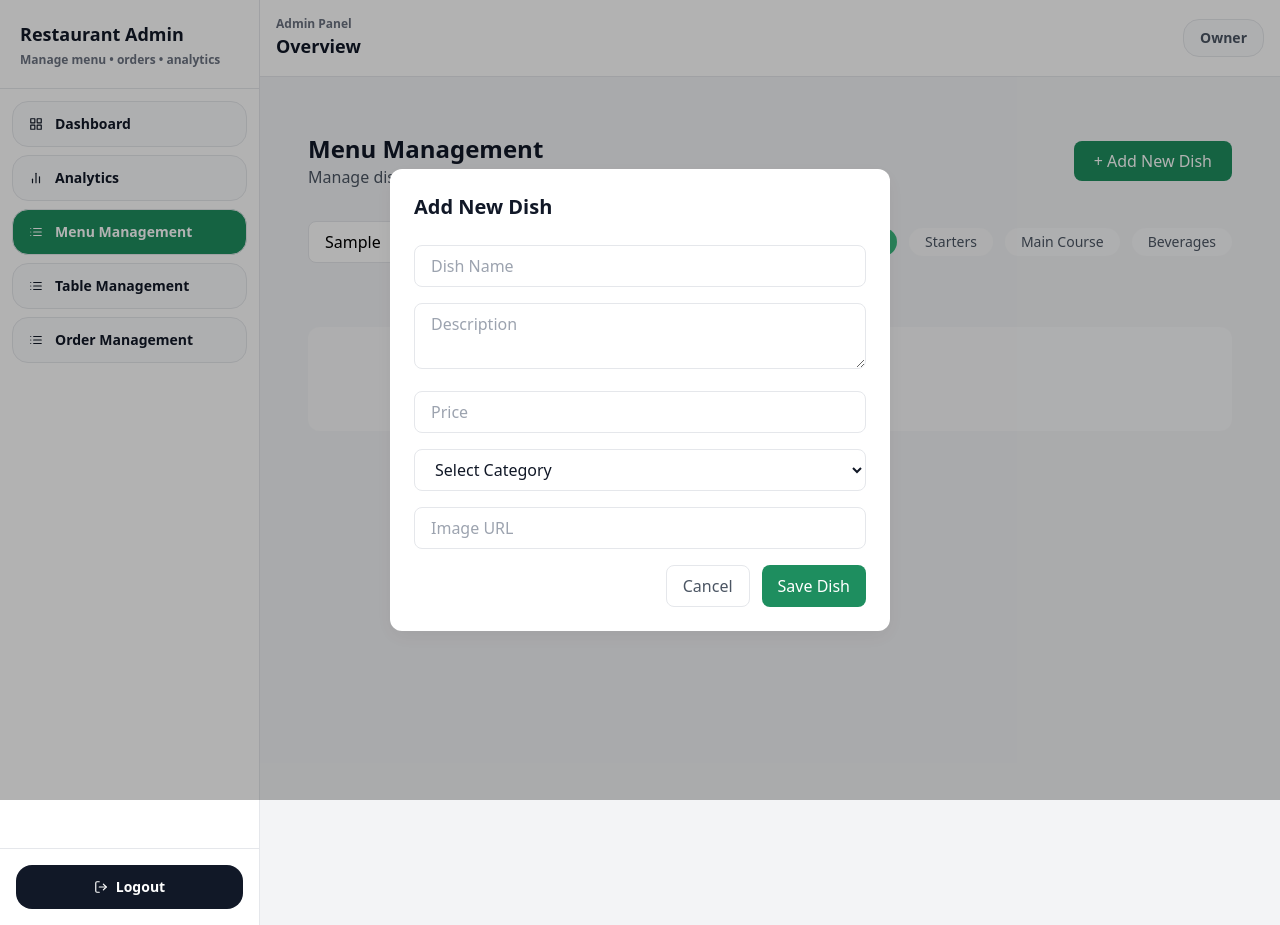
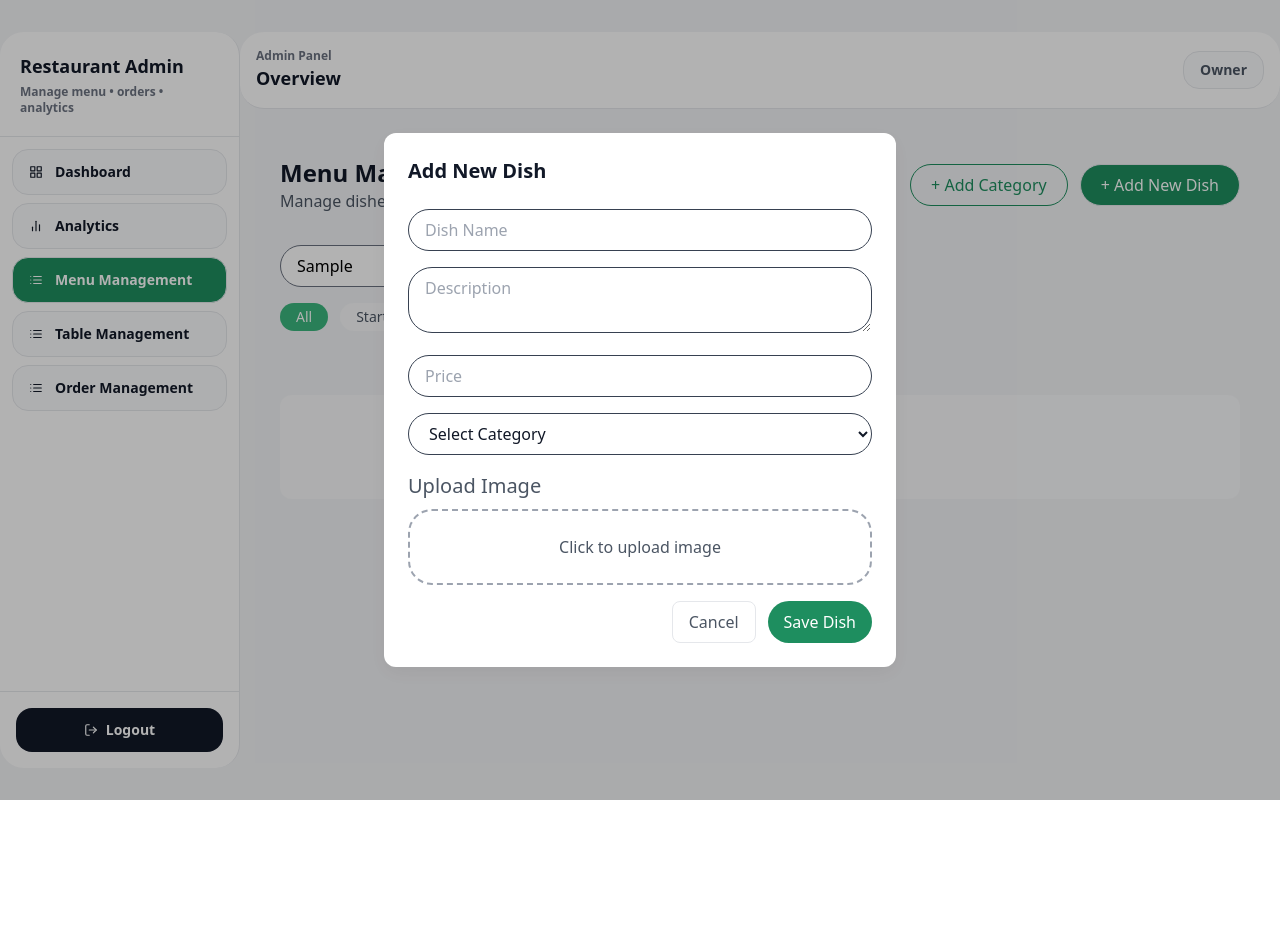
Before and after one commit to Tiger8605/frontend-admin, a React (Vite) app: page /admin/menu in a window 1280 px wide. Both pictures are taken after typing "Sample" into the empty fields and a click on the button "+ Add New Dish". After the commit the page ends 800 px from the top, so only its background shows below. Built offline with nearby package versions, Linux system fonts and the light colour scheme.

Commit message:
feat: MenuManagement Page UI and added features

```diff
--- a/src/screens/MenuManagement.tsx
+++ b/src/screens/MenuManagement.tsx
@@ -1,5 +1,5 @@
 import React, { useState } from "react";
-import { colors } from "../common/colors";
+import { colors } from "../common/Colors";
 
 type Category = {
   id: number;
@@ -15,6 +15,16 @@ type Dish = {
   image: string;
   available: boolean;
 };
+
+type DishForm = {
+  name: string;
+  description: string;
+  price: number | "";
+  categoryId: number | "";
+  image: string;
+};
+
+const defaultImage = "/foodimage.jpg";
 
 const MenuManagement: React.FC = () => {
   /* -------------------- STATES -------------------- */
@@ -32,7 +42,7 @@ const MenuManagement: React.FC = () => {
       description: "Delicious grilled paneer cubes",
       price: 250,
       categoryId: 1,
-      image: "https://source.unsplash.com/200x200/?paneer",
+      image: defaultImage,
       available: true,
     },
     {
@@ -41,7 +51,7 @@ const MenuManagement: React.FC = () => {
       description: "Aromatic basmati rice with spices",
       price: 180,
       categoryId: 2,
-      image: "https://source.unsplash.com/200x200/?biryani",
+      image: defaultImage,
       available: false,
     },
   ]);
@@ -49,9 +59,16 @@ const MenuManagement: React.FC = () => {
   const [selectedCategory, setSelectedCategory] = useState<number | null>(null);
   const [search, setSearch] = useState("");
 
+  const [isCategoryModalOpen, setIsCategoryModalOpen] = useState(false);
+  const [newCategoryName, setNewCategoryName] = useState("");
+  const [categoryError, setCategoryError] = useState("");
+
+  const [editingDishId, setEditingDishId] = useState<number | null>(null);
+
   /* -------------------- FILTER LOGIC -------------------- */
 
-  const filteredDishes = dishes.filter((dish) => {
+  const filteredDishes = React.useMemo(() => {
+    return dishes.filter((dish) => {
       const matchesCategory = selectedCategory
         ? dish.categoryId === selectedCategory
         : true;
@@ -62,14 +79,15 @@ const MenuManagement: React.FC = () => {
 
       return matchesCategory && matchesSearch;
     });
+  }, [dishes, selectedCategory, search]);
 
   /* -------------------- ACTIONS -------------------- */
 
   const toggleAvailability = (id: number) => {
     setDishes((prev) =>
       prev.map((dish) =>
-        dish.id === id ? { ...dish, available: !dish.available } : dish
-      )
+        dish.id === id ? { ...dish, available: !dish.available } : dish,
+      ),
     );
   };
 
@@ -77,25 +95,137 @@ const MenuManagement: React.FC = () => {
     setDishes((prev) => prev.filter((dish) => dish.id !== id));
   };
 
-
   const [isModalOpen, setIsModalOpen] = useState(false);
 
-const [newDish, setNewDish] = useState({
+  const [newDish, setNewDish] = useState<DishForm>({
     name: "",
     description: "",
     price: "",
     categoryId: "",
     image: "",
   });
+
+  const handleSaveDish = () => {
+    if (
+      newDish.name.trim() === "" ||
+      newDish.price === "" ||
+      newDish.categoryId === ""
+    ) {
+      return;
+    }
+
+    if (editingDishId) {
+      // 🔁 UPDATE EXISTING DISH
+      setDishes((prev) =>
+        prev.map((dish) =>
+          dish.id === editingDishId
+            ? {
+                ...dish,
+                name: newDish.name,
+                description: newDish.description,
+                price: Number(newDish.price),
+                categoryId: Number(newDish.categoryId),
+                image: newDish.image || defaultImage,
+              }
+            : dish,
+        ),
+      );
+    } else {
+      // ➕ ADD NEW DISH
+      const dishToAdd: Dish = {
+        id: Date.now(),
+        name: newDish.name,
+        description: newDish.description,
+        price: Number(newDish.price),
+        categoryId: Number(newDish.categoryId),
+        image: newDish.image || defaultImage,
+        available: true,
+      };
+
+      setDishes((prev) => [...prev, dishToAdd]);
+    }
+
+    // Reset form
+    setNewDish({
+      name: "",
+      description: "",
+      price: "",
+      categoryId: "",
+      image: "",
+    });
+
+    setEditingDishId(null);
+    setIsModalOpen(false);
+  };
+
+  const handleImageUpload = (file: File) => {
+    const reader = new FileReader();
+
+    reader.onloadend = () => {
+      setNewDish((prev) => ({
+        ...prev,
+        image: reader.result as string,
+      }));
+    };
+
+    reader.readAsDataURL(file);
+  };
+
+  // Add Category:
+  const handleAddCategory = () => {
+    if (newCategoryName.trim() === "") {
+      setCategoryError("Category name is required.");
+      return;
+    }
+
+    const alreadyExists = categories.some(
+      (cat) => cat.name.toLowerCase() === newCategoryName.trim().toLowerCase(),
+    );
+
+    if (alreadyExists) {
+      setCategoryError("Category already exists.");
+      return;
+    }
+
+    const newCategory: Category = {
+      id: Date.now(),
+      name: newCategoryName.trim(),
+    };
+
+    setCategories((prev) => [...prev, newCategory]);
+
+    setNewCategoryName("");
+    setCategoryError("");
+    setIsCategoryModalOpen(false);
+  };
+
+  const handleDeleteCategory = (categoryId: number) => {
+    // Check if category has dishes
+    const hasDishes = dishes.some((dish) => dish.categoryId === categoryId);
+
+    if (hasDishes) {
+      alert("Cannot delete category with existing dishes.");
+      return;
+    }
+
+    setCategories((prev) => prev.filter((cat) => cat.id !== categoryId));
+
+    // Reset filter if deleted category was selected
+    if (selectedCategory === categoryId) {
+      setSelectedCategory(null);
+    }
+  };
   /* -------------------- UI -------------------- */
 
   return (
     <div
-      className="min-h-screen p-8"
+      className="w-full max-w-7xl mx-auto px-4 sm:px-6 py-6"
       style={{ backgroundColor: colors.background }}
     >
       {/* HEADER */}
-      <div className="flex justify-between items-center mb-8">
+      {/* HEADER */}
+      <div className="flex flex-col sm:flex-row sm:justify-between sm:items-center gap-4 mb-8">
+        {/* LEFT SIDE */}
         <div>
           <h1
             className="text-2xl font-bold"
@@ -108,29 +238,54 @@ const [newDish, setNewDish] = useState({
           </p>
         </div>
 
+        {/* RIGHT SIDE BUTTONS */}
+        <div className="flex flex-col sm:flex-row gap-3 w-full sm:w-auto">
           <button
-  onClick={() => setIsModalOpen(true)}
-  className="px-5 py-2 rounded-lg text-white font-medium"
+            onClick={() => setIsCategoryModalOpen(true)}
+            className="w-full sm:w-auto px-5 py-2 rounded-3xl border text-white font-medium"
+            style={{
+              borderColor: colors.primary,
+              color: colors.primary,
+            }}
+          >
+            + Add Category
+          </button>
+
+          <button
+            onClick={() => {
+              setEditingDishId(null);
+              setNewDish({
+                name: "",
+                description: "",
+                price: "",
+                categoryId: "",
+                image: "",
+              });
+              setIsModalOpen(true);
+            }}
+            className="w-full sm:w-auto px-5 py-2 rounded-3xl border text-white font-medium"
             style={{ backgroundColor: colors.primary }}
           >
             + Add New Dish
           </button>
         </div>
+      </div>
 
       {/* SEARCH + FILTER */}
-      <div className="flex justify-between items-center mb-6">
+      {/* SEARCH */}
+      <div className="mb-4">
         <input
           type="text"
           placeholder="Search dishes..."
           value={search}
           onChange={(e) => setSearch(e.target.value)}
-          className="px-4 py-2 rounded-lg border w-72"
-          style={{
-            borderColor: colors.border,
-          }}
+          className="px-4 py-2 rounded-3xl border w-full sm:w-80"
+          style={{ borderColor: colors.neutral[500] }}
         />
+      </div>
 
-        <div className="flex gap-3">
+      {/* CATEGORY FILTERS */}
+      <div className="flex flex-wrap gap-3 mb-6">
         <button
           onClick={() => setSelectedCategory(null)}
           className="px-4 py-1 rounded-full text-sm"
@@ -138,9 +293,7 @@ const [newDish, setNewDish] = useState({
             backgroundColor: !selectedCategory
               ? colors.primaryLight
               : colors.cardSoft,
-              color: !selectedCategory
-                ? colors.white
-                : colors.textSecondary,
+            color: !selectedCategory ? colors.white : colors.textSecondary,
           }}
         >
           All
@@ -166,14 +319,28 @@ const [newDish, setNewDish] = useState({
           </button>
         ))}
       </div>
+
+      {selectedCategory && (
+        <div className="flex justify-end mb-6">
+          <button
+            onClick={() => handleDeleteCategory(selectedCategory)}
+            className="px-4 py-1 rounded-3xl text-sm border"
+            style={{
+              borderColor: colors.danger,
+              color: colors.danger,
+            }}
+          >
+            Delete Category
+          </button>
         </div>
+      )}
 
       {/* DISH GRID */}
-      <div className="grid grid-cols-3 gap-6">
+      <div className="grid grid-cols-1 sm:grid-cols-2 lg:grid-cols-3 2xl:grid-cols-4 gap-6">
         {filteredDishes.map((dish) => (
           <div
             key={dish.id}
-            className="rounded-xl p-5"
+            className="rounded-xl p-5 transition hover:shadow-lg"
             style={{
               backgroundColor: colors.card,
               boxShadow: colors.shadow,
@@ -182,7 +349,7 @@ const [newDish, setNewDish] = useState({
             <img
               src={dish.image}
               alt={dish.name}
-              className="w-full h-40 object-cover rounded-lg mb-4"
+              className="w-full aspect-[4/3] object-cover rounded-lg mb-4"
             />
 
             <h3
@@ -192,18 +359,12 @@ const [newDish, setNewDish] = useState({
               {dish.name}
             </h3>
 
-            <p
-              className="text-sm mt-1"
-              style={{ color: colors.textMuted }}
-            >
+            <p className="text-sm mt-1" style={{ color: colors.textMuted }}>
               {dish.description}
             </p>
 
             <div className="flex justify-between items-center mt-4">
-              <span
-                className="font-semibold"
-                style={{ color: colors.primary }}
-              >
+              <span className="font-semibold" style={{ color: colors.primary }}>
                 ₹{dish.price}
               </span>
 
@@ -211,21 +372,32 @@ const [newDish, setNewDish] = useState({
                 onClick={() => toggleAvailability(dish.id)}
                 className="px-3 py-1 text-xs rounded-full"
                 style={{
-                  backgroundColor: dish.available
-                    ? "#E6F4EA"
-                    : "#FCE8E6",
-                  color: dish.available
-                    ? colors.success
-                    : colors.danger,
+                  backgroundColor: dish.available ? "#E6F4EA" : "#FCE8E6",
+                  color: dish.available ? colors.success : colors.danger,
                 }}
               >
-                {dish.available ? "Available" : "Out of Stock"}
+                {dish.available ? "Available" : "Unavailable"}
               </button>
             </div>
 
             {/* ACTIONS */}
             <div className="flex justify-between mt-4 text-sm">
               <button
+                onClick={() => {
+                  const dishToEdit = dishes.find((d) => d.id === dish.id);
+                  if (!dishToEdit) return;
+
+                  setNewDish({
+                    name: dishToEdit.name,
+                    description: dishToEdit.description,
+                    price: dishToEdit.price,
+                    categoryId: dishToEdit.categoryId,
+                    image: dishToEdit.image,
+                  });
+
+                  setEditingDishId(dishToEdit.id);
+                  setIsModalOpen(true);
+                }}
                 style={{ color: colors.primary }}
               >
                 Edit
@@ -257,7 +429,7 @@ const [newDish, setNewDish] = useState({
       {isModalOpen && (
         <div className="fixed inset-0 bg-black/30 flex justify-center items-center z-50">
           <div
-      className="w-[500px] rounded-xl p-6"
+            className="w-full max-w-lg mx-4 sm:mx-auto rounded-xl p-6"
             style={{
               backgroundColor: colors.card,
               boxShadow: colors.shadow,
@@ -267,7 +439,7 @@ const [newDish, setNewDish] = useState({
               className="text-xl font-semibold mb-6"
               style={{ color: colors.textPrimary }}
             >
-        Add New Dish
+              {editingDishId ? "Update Dish" : "Add New Dish"}
             </h2>
 
             <div className="space-y-4">
@@ -278,11 +450,11 @@ const [newDish, setNewDish] = useState({
                 onChange={(e) =>
                   setNewDish({ ...newDish, name: e.target.value })
                 }
-          className="w-full px-4 py-2 rounded-lg border placeholder-gray-400"
+                className="w-full px-4 py-2 rounded-3xl border placeholder-gray-400"
                 style={{
                   backgroundColor: colors.white,
                   color: colors.textPrimary,
-            borderColor: colors.border,
+                  borderColor: colors.neutral[700],
                 }}
               />
 
@@ -292,39 +464,44 @@ const [newDish, setNewDish] = useState({
                 onChange={(e) =>
                   setNewDish({ ...newDish, description: e.target.value })
                 }
-          className="w-full px-4 py-2 rounded-lg border placeholder-gray-400"
+                className="w-full px-4 py-2 rounded-3xl border placeholder-gray-400"
                 style={{
                   backgroundColor: colors.white,
                   color: colors.textPrimary,
-            borderColor: colors.border,
+                  borderColor: colors.neutral[700],
                 }}
               />
 
               <input
-          type="number"
+                type="text"
+                inputMode="numeric"
+                pattern="[0-9]*"
                 placeholder="Price"
                 value={newDish.price}
-          onChange={(e) =>
-            setNewDish({ ...newDish, price: e.target.value })
-          }
-          className="w-full px-4 py-2 rounded-lg border placeholder-gray-400"
+                onChange={(e) => {
+                  const value = e.target.value.replace(/\D/g, "");
+                  setNewDish({
+                    ...newDish,
+                    price: value === "" ? "" : Number(value),
+                  });
+                }}
+                className="w-full px-4 py-2 rounded-3xl border"
                 style={{
                   backgroundColor: colors.white,
                   color: colors.textPrimary,
-            borderColor: colors.border,
+                  borderColor: colors.neutral[700],
                 }}
               />
-
               <select
                 value={newDish.categoryId}
                 onChange={(e) =>
                   setNewDish({ ...newDish, categoryId: e.target.value })
                 }
-          className="w-full px-4 py-2 rounded-lg border"
+                className="w-full px-4 py-2 rounded-3xl border"
                 style={{
                   backgroundColor: colors.white,
                   color: colors.textPrimary,
-            borderColor: colors.border,
+                  borderColor: colors.neutral[700],
                 }}
               >
                 <option value="">Select Category</option>
@@ -335,20 +512,38 @@ const [newDish, setNewDish] = useState({
                 ))}
               </select>
 
+              <div>
+                <label
+                  className="block mt-2 mb-2 text-[20px] font-medium"
+                  style={{ color: colors.textSecondary }}
+                >
+                  Upload Image
+                </label>
+
+                <div
+                  className="border-2 border-dashed p-6 text-center rounded-3xl cursor-pointer hover:bg-gray-300 transition"
+                  style={{ borderColor: colors.neutral[400] }}
+                  onClick={() =>
+                    document.getElementById("dishImageInput")?.click()
+                  }
+                >
+                  <p style={{ color: colors.textSecondary }}>
+                    Click to upload image
+                  </p>
+
                   <input
-          type="text"
-          placeholder="Image URL"
-          value={newDish.image}
-          onChange={(e) =>
-            setNewDish({ ...newDish, image: e.target.value })
+                    id="dishImageInput"
+                    type="file"
+                    accept="image/*"
+                    onChange={(e) => {
+                      if (e.target.files && e.target.files[0]) {
+                        handleImageUpload(e.target.files[0]);
                       }
-          className="w-full px-4 py-2 rounded-lg border placeholder-gray-400"
-          style={{
-            backgroundColor: colors.white,
-            color: colors.textPrimary,
-            borderColor: colors.border,
                     }}
+                    className="hidden"
                   />
+                </div>
+              </div>
 
               {newDish.image && (
                 <img
@@ -371,50 +566,78 @@ const [newDish, setNewDish] = useState({
                 </button>
 
                 <button
-            onClick={() => {
-              if (!newDish.name || !newDish.price || !newDish.categoryId) {
-                alert("Please fill required fields");
-                return;
-              }
-
-              const dishToAdd = {
-                id: Date.now(),
-                name: newDish.name,
-                description: newDish.description,
-                price: Number(newDish.price),
-                categoryId: Number(newDish.categoryId),
-                image:
-                  newDish.image ||
-                  "https://source.unsplash.com/200x200/?food",
-                available: true,
-              };
-
-              setDishes([...dishes, dishToAdd]);
-
-              setNewDish({
-                name: "",
-                description: "",
-                price: "",
-                categoryId: "",
-                image: "",
-              });
-
-              setIsModalOpen(false);
-            }}
-            className="px-4 py-2 text-white rounded-lg"
+                  onClick={handleSaveDish}
+                  className="px-4 py-2 text-white rounded-3xl"
                   style={{ backgroundColor: colors.primary }}
                 >
-            Save Dish
+                  {editingDishId ? "Update Dish" : "Save Dish"}
                 </button>
               </div>
             </div>
           </div>
         </div>
       )}
+
+      {isCategoryModalOpen && (
+        <div className="fixed inset-0 bg-black/30 flex justify-center items-center z-50">
+          <div
+            className="w-full max-w-md mx-4 sm:mx-auto rounded-xl p-6"
+            style={{
+              backgroundColor: colors.card,
+              boxShadow: colors.shadow,
+            }}
+          >
+            <h2
+              className="text-xl font-semibold mb-6"
+              style={{ color: colors.textPrimary }}
+            >
+              Add Category
+            </h2>
+
+            <input
+              type="text"
+              placeholder="Category Name"
+              value={newCategoryName}
+              onChange={(e) => setNewCategoryName(e.target.value)}
+              className="w-full px-4 py-2 rounded-lg border"
+              style={{
+                backgroundColor: colors.white,
+                color: colors.textPrimary,
+                borderColor: colors.border,
+              }}
+            />
+
+            {categoryError && (
+              <p className="text-sm mt-2" style={{ color: colors.danger }}>
+                {categoryError}
+              </p>
+            )}
+
+            <div className="flex justify-end gap-3 mt-6">
+              <button
+                onClick={() => setIsCategoryModalOpen(false)}
+                className="px-4 py-2 rounded-lg border"
+                style={{
+                  borderColor: colors.border,
+                  color: colors.textSecondary,
+                }}
+              >
+                Cancel
+              </button>
+
+              <button
+                onClick={handleAddCategory}
+                className="px-4 py-2 text-white rounded-lg"
+                style={{ backgroundColor: colors.primary }}
+              >
+                Save Category
+              </button>
             </div>
-
+          </div>
+        </div>
+      )}
+    </div>
   );
 };
 
-
 export default MenuManagement;
--- a/src/ui/layout/AdminLayout.tsx
+++ b/src/ui/layout/AdminLayout.tsx
@@ -15,32 +15,35 @@ export default function AdminLayout() {
     { label: "Menu Management", icon: <FiList />, path: "/admin/menu" },
     { label: "Table Management ", icon: <FiList />, path: "/admin/tables" },
     { label: "Order Management ", icon: <FiList />, path: "/admin/Orders" },
-
-
-
   ];
 
   return (
     <div
-      className="min-h-screen"
+      className="h-screen overflow-hidden"
       style={{ backgroundColor: colors.background }}
     >
-      <div className="flex min-h-screen">
+      <div className="flex max-w-7xl mx-auto h-full py-8">
         {/* Sidebar */}
         <aside
-          className="w-[260px] hidden md:flex flex-col border-r"
+          className="hidden md:flex w-[240px] shrink-0 flex-col rounded-3xl border-r"
           style={{ backgroundColor: colors.white, borderColor: colors.border }}
         >
           <div className="p-5 border-b" style={{ borderColor: colors.border }}>
-            <h1 className="text-lg font-extrabold" style={{ color: colors.textPrimary }}>
+            <h1
+              className="text-lg font-extrabold"
+              style={{ color: colors.textPrimary }}
+            >
               Restaurant Admin
             </h1>
-            <p className="text-xs font-semibold mt-1" style={{ color: colors.textMuted }}>
+            <p
+              className="text-xs font-semibold mt-1"
+              style={{ color: colors.textMuted }}
+            >
               Manage menu • orders • analytics
             </p>
           </div>
 
-          <div className="p-3 flex-1 space-y-2">
+          <div className="p-3 space-y-2">
             {navItems.map((it) => {
               const active = location.pathname === it.path;
               return (
@@ -61,11 +64,14 @@ export default function AdminLayout() {
             })}
           </div>
 
-          <div className="p-4 border-t" style={{ borderColor: colors.border }}>
+          <div className="p-4 border-t mt-auto" style={{ borderColor: colors.border }}>
             <button
               onClick={() => nav("/admin/login")}
               className="w-full flex items-center justify-center gap-2 rounded-2xl px-4 py-3 text-sm font-extrabold"
-              style={{ backgroundColor: colors.neutral[900], color: colors.white }}
+              style={{
+                backgroundColor: colors.neutral[900],
+                color: colors.white,
+              }}
             >
               <FiLogOut />
               Logout
@@ -74,33 +80,48 @@ export default function AdminLayout() {
         </aside>
 
         {/* Main */}
-        <div className="flex-1">
+        <div className="flex-1 flex flex-col">
           {/* Topbar */}
           <header
-            className="sticky top-0 z-20 border-b"
-            style={{ backgroundColor: colors.white, borderColor: colors.border }}
+            className="border-b shrink-0 rounded-3xl"
+            style={{
+              backgroundColor: colors.white,
+              borderColor: colors.border,
+            }}
           >
             <div className="mx-auto w-full max-w-6xl px-4 py-4 flex items-center justify-between">
               <div>
-                <p className="text-xs font-semibold" style={{ color: colors.textMuted }}>
+                <p
+                  className="text-xs font-semibold"
+                  style={{ color: colors.textMuted }}
+                >
                   Admin Panel
                 </p>
-                <h2 className="text-lg font-extrabold" style={{ color: colors.textPrimary }}>
+                <h2
+                  className="text-lg font-extrabold"
+                  style={{ color: colors.textPrimary }}
+                >
                   Overview
                 </h2>
               </div>
 
               <div
                 className="rounded-2xl px-4 py-2 text-sm font-bold"
-                style={{ backgroundColor: colors.cardSoft, color: colors.textSecondary, border: `1px solid ${colors.border}` }}
+                style={{
+                  backgroundColor: colors.cardSoft,
+                  color: colors.textSecondary,
+                  border: `1px solid ${colors.border}`,
+                }}
               >
                 Owner
               </div>
             </div>
           </header>
 
-          <main className="mx-auto w-full max-w-6xl px-4 py-6">
-            <Outlet />
+          <main className="flex-1 overflow-y-auto px-4 py-6">
+            <div className="w-full">
+              <Outlet />
+            </div>
           </main>
         </div>
       </div>
```
Also changed, not shown: public/foodimage.jpg (added). Lines whose indentation alone changed are shown as unchanged.
